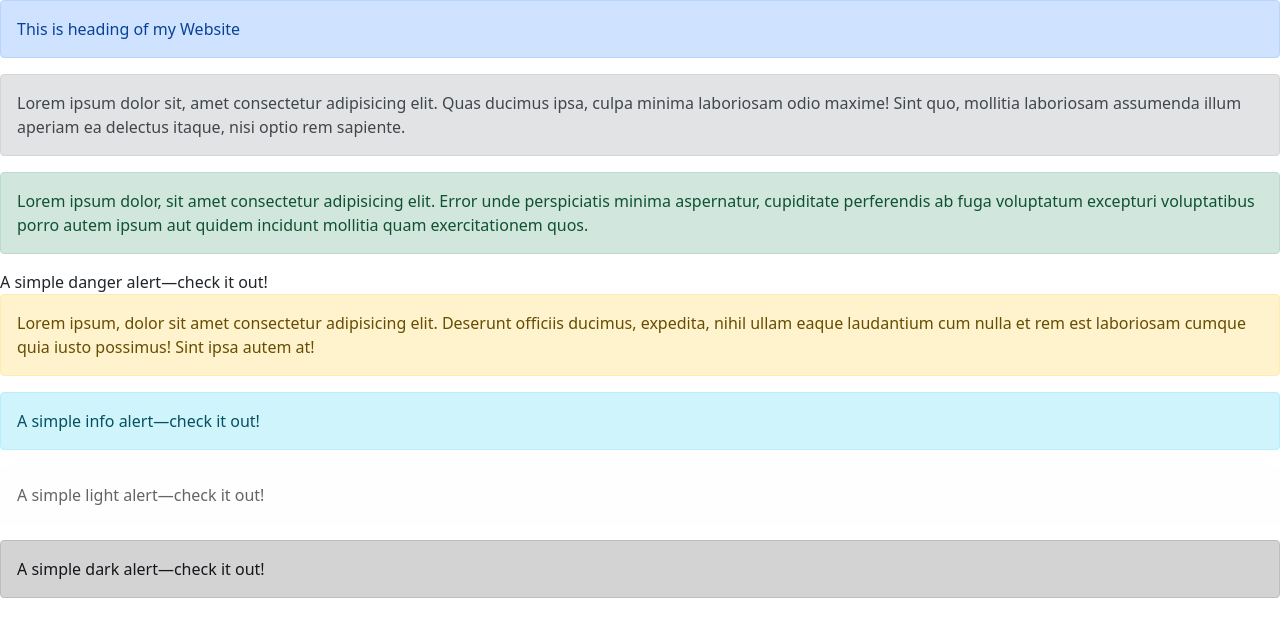
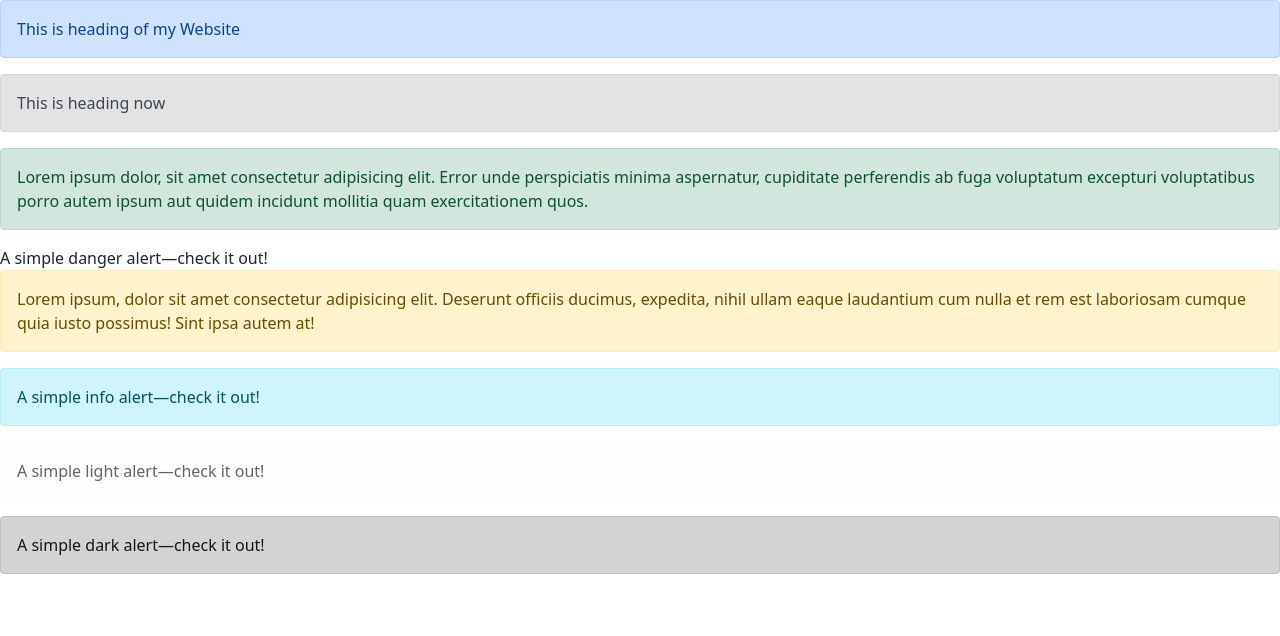
Before and after one commit to rhushikesh4/git_practice_cdac, a plain HTML site: page index.html in a window 1280 px wide. Drawn offline with Linux system fonts and the light colour scheme.

Commit message:
jrdev  index.html heading change

```diff
--- a/index.html
+++ b/index.html
@@ -12,8 +12,7 @@
         This is heading of my Website
       </div>
       <div class="alert alert-secondary" role="alert">
-        Lorem ipsum dolor sit, amet consectetur adipisicing elit. Quas ducimus ipsa, culpa minima laboriosam odio maxime! Sint quo, mollitia laboriosam assumenda illum aperiam ea delectus itaque, nisi optio rem sapiente.
-      </div>
+This is heading now      </div>
       <div class="alert alert-success" role="alert">
 Lorem ipsum dolor, sit amet consectetur adipisicing elit. Error unde perspiciatis minima aspernatur, cupiditate perferendis ab fuga voluptatum excepturi voluptatibus porro autem ipsum aut quidem incidunt mollitia quam exercitationem quos.      </div>
       <div class="Very Dangerous" role="alert">
```
